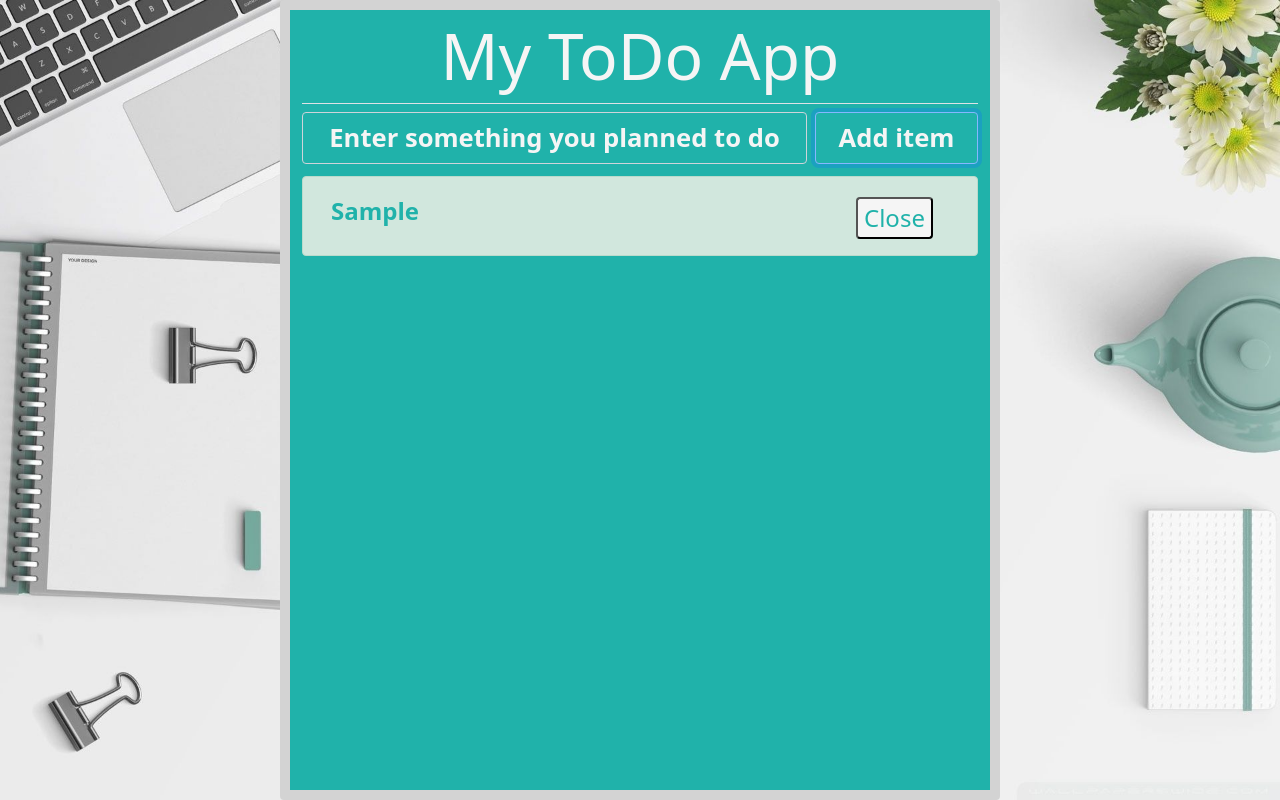
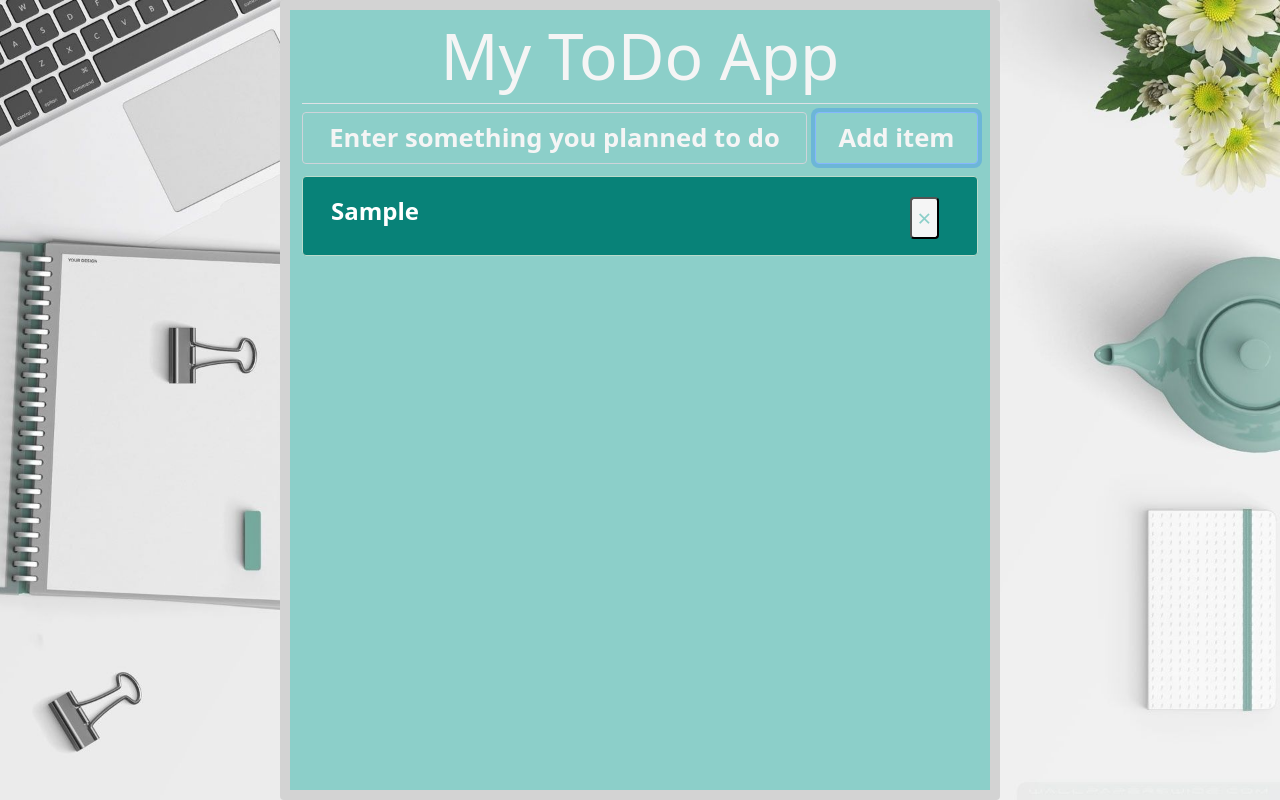
Before and after one commit to ioaneduardmarin/web-demo, a website: page index.html in a window 1280 px wide. Both pictures are taken after typing "Sample" into the empty fields and a click on the button "Add item". Drawn offline with Linux system fonts and the light colour scheme.

Commit message:
Refine Color Palette, Fix Edit Error That Appeared After Adherence To Bootstrap Grid System

```diff
--- a/css/main.css
+++ b/css/main.css
@@ -8,7 +8,7 @@
     overflow-x: hidden;
     text-align: center;
     color: white;
-    background-color: lightseagreen;
+    background-color: #8CCFC9;
     border: 10px solid lightgray;
 }
 
@@ -24,21 +24,15 @@ body {
     list-style-type: none;
 }
 
-#noToDoItemInfo {
-    margin: 0.75rem;
-    text-align: center;
-    color: lightseagreen;
-}
-
 #mainHeader {
-    background-color: lightseagreen;
+    background-color: #8CCFC9;
     color: whitesmoke;
     text-align: center;
 }
 
 #addTodoTextBox {
     text-align: center;
-    background-color: lightseagreen;
+    background-color: #8CCFC9;
     color: whitesmoke;
     font-weight: bold;
 }
@@ -46,7 +40,7 @@ body {
 #addTodoButton {
     text-align: center;
     font-weight: bold;
-    background-color: lightseagreen;
+    background-color: #8CCFC9;
     color: whitesmoke;
 }
 
@@ -59,23 +53,31 @@ body {
 }
 
     #toDoList span[id*="toDoItemSpan"]:focus {
-        background: grey;
-        color: white;
+        background: #68EDE2;
+        color: #088278;
+        border-bottom: 4px whitesmoke dotted;
     }
 
     #toDoList span[id*="toDoItemSpan"]::selection {
-        background: darkgrey;
-        color: white;
+        background: #8CCFC9;
+        color: #088278;
+        border-bottom: 4px whitesmoke dotted;
     }
 
 .alert {
-    color: lightseagreen;
+    color: white;
     word-wrap: break-word;
+    background-color: #088278;
 }
 
 .alertButton {
-    color: lightseagreen;
+    color: #8CCFC9;
     background-color: whitesmoke;
+}
+
+#noToDoItemInfo {
+    margin: 0.75rem;
+    text-align: center;
 }
 
 @media (max-width: 575px) {
--- a/utils.js
+++ b/utils.js
@@ -19,20 +19,20 @@ function addToDoItem(toDoItemText) {
 
     //Creates the div element and its children elements
     let newEntry = prepareToDoItem(app.idOfLastEnteredToDoItem);
-    let toDoItemSpan = prepareToDoItemSpan(toDoItemText, parseInt((newEntry.id).slice(8)));
+    let toDoItemDivSpan = prepareToDoItemSpan(toDoItemText, parseInt((newEntry.id).slice(8)));
     let removalButton = prepareToDoItemRemovalButton(parseInt((newEntry.id).slice(8)));
 
     //Updates the idNumber of the last entered item
     window.localStorage.setItem('numberOfItems', parseInt((newEntry.id).slice(8)));
 
     //Appends children elements to parent div elements
-    newEntry.appendChild(toDoItemSpan);
+    newEntry.appendChild(toDoItemDivSpan);
     newEntry.appendChild(removalButton);
 
     //Commit changes after the element loses focus
-    toDoItemSpan.addEventListener('blur', function (event) {
+    toDoItemDivSpan.firstChild.addEventListener('blur', function (event) {
         event.preventDefault();
-        editToDoItem(toDoItemSpan.id);
+        editToDoItem(toDoItemDivSpan.firstChild.id);
         setTextIfNoToDoItems();
     });
 
@@ -49,7 +49,7 @@ function addToDoItem(toDoItemText) {
     setToDoTextBoxText();
 
     //Appends important element data to local storage
-    let toDoObject = { toDoId: newEntry.id, contentText: toDoItemSpan.textContent };
+    let toDoObject = { toDoId: newEntry.id, contentText: toDoItemDivSpan.textContent };
     window.localStorage.setItem(toDoObject.toDoId, toDoObject.contentText);
 }
 
@@ -88,7 +88,7 @@ function prepareToDoItem(id) {
 //Creates the span child element of the div element
 function prepareToDoItemSpan(toDoItemText, idNumber) {
     let divSpan = document.createElement('div');
-    divSpan.classList = 'col-sm-10';
+    divSpan.classList = 'col-sm-11';
     let span = document.createElement('span');
     span.class = 'toDoItemText';
     span.id = `toDoItemSpan${idNumber}`;
@@ -102,11 +102,11 @@ function prepareToDoItemSpan(toDoItemText, idNumber) {
 //Creates the button child element of the div element
 function prepareToDoItemRemovalButton(idNumber) {
     let divButton = document.createElement('div');
-    divButton.classList = 'col-sm-2 g-1';
+    divButton.classList = 'col-sm-1 g-1';
     let button = document.createElement('button');
     button.classList = 'alertButton rounded';
     button.id = `addAlertButton${idNumber}`;
-    button.textContent = 'Close';
+    button.innerHTML = '<span aria-hidden="true">&times;</span>';
     button.role = 'button';
     divButton.appendChild(button);
     return divButton;
@@ -129,11 +129,11 @@ function editToDoItem(id) {
     let toBeEdited = document.getElementById(id);
     let toDoObject = { toDoId: id, contentText: toBeEdited.textContent };
     if (toDoObject.contentText) {
-        window.localStorage.setItem(document.getElementById(id).parentNode.id, toDoObject.contentText);
+        window.localStorage.setItem(document.getElementById(id).parentNode.parentNode.id, toDoObject.contentText);
         return;
     }
-    window.localStorage.removeItem(document.getElementById(id).parentNode.id);
-    deleteToDoItem(document.getElementById(id).parentNode.id);
+    window.localStorage.removeItem(document.getElementById(id).parentNode.parentNode.id);
+    deleteToDoItem(document.getElementById(id).parentNode.parentNode.id);
 }
 
 //Updates the list of div elements
@@ -183,18 +183,18 @@ function addUpdatedToDoItems(toDoItemId, toDoItemText) {
 
     //Creates the div element and its children elements
     let newEntry = prepareToDoItem(idNumber);
-    let toDoItemSpan = prepareToDoItemSpan(toDoItemText, idNumber);
+    let toDoItemDivSpan = prepareToDoItemSpan(toDoItemText, idNumber);
     let removalButton = prepareToDoItemRemovalButton(idNumber);
 
     //Appends children elements to parent div elements
-    newEntry.appendChild(toDoItemSpan);
+    newEntry.appendChild(toDoItemDivSpan);
     newEntry.appendChild(removalButton);
 
     //Commit changes after the element loses focus
-    toDoItemSpan.addEventListener('blur',
+    toDoItemDivSpan.firstChild.addEventListener('blur',
         function (event) {
             event.preventDefault();
-            editToDoItem(toDoItemSpan.id);
+            editToDoItem(toDoItemDivSpan.firstChild.id);
             setTextIfNoToDoItems();
         });
 
```
